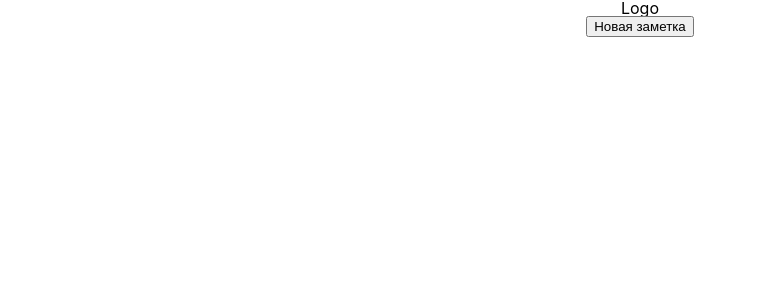
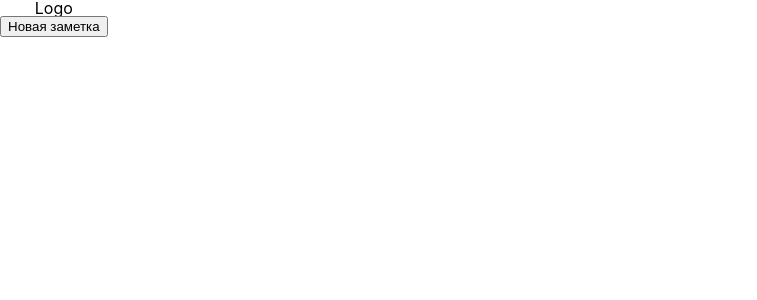
Before and after one commit to Fadin-Artem/notes-app, a React (Create React App) app: page / in a window 1280 px wide. Shown: the top 300 px of the page, without its empty margins (0-757 px from the left). Built offline with nearby package versions, Linux system fonts and the light colour scheme.

Commit message:
add nav position

```diff
--- a/src/App.js
+++ b/src/App.js
@@ -1,6 +1,6 @@
 import logo from './logo.svg';
 import './App.css';
-import { BrowserRouter as Router, Route, Switch } from 'react-router-dom';
+// import { BrowserRouter as Router, Route, Switch } from 'react-router-dom';
 import Header from './components/header';
 
 function App() {
--- a/src/components/header/Header.css
+++ b/src/components/header/Header.css
@@ -0,0 +1,5 @@
+nav{
+  display: flex;
+  justify-content: flex-start;
+  gap: 40px;
+}
```
